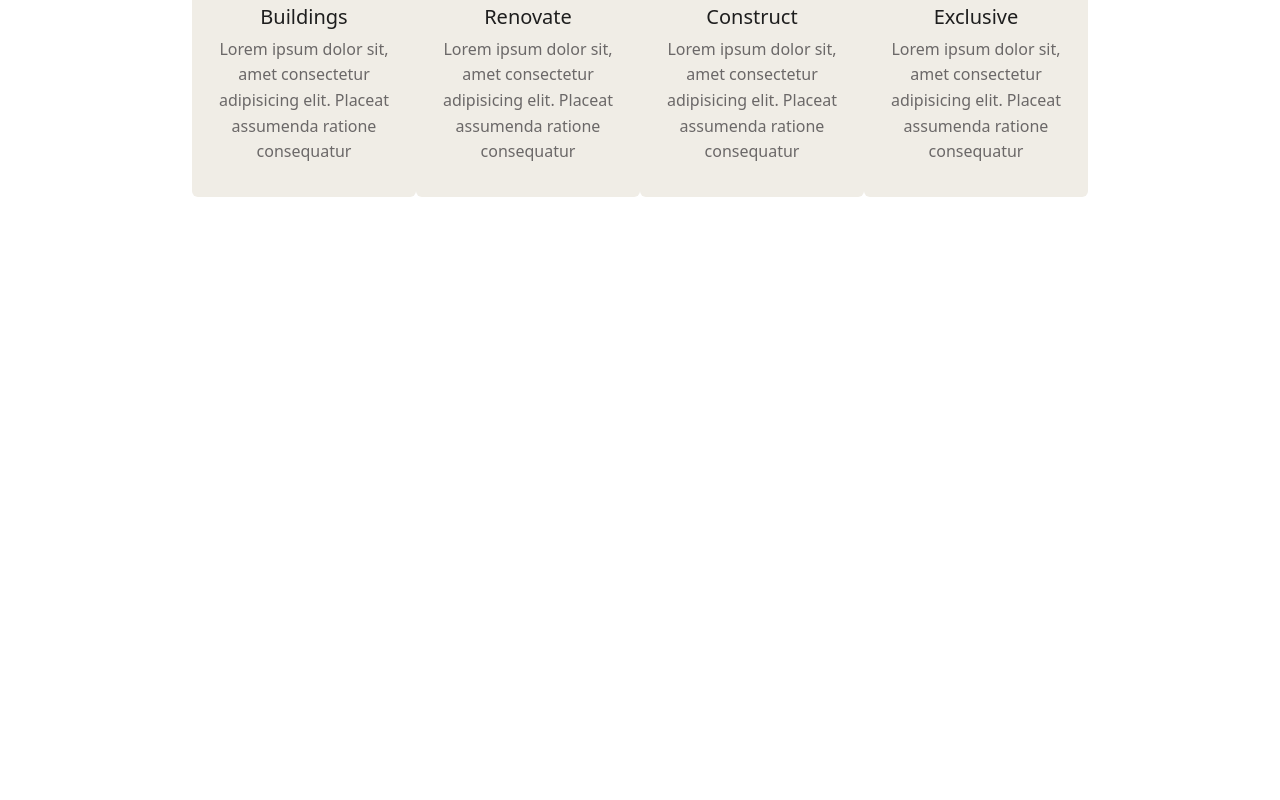
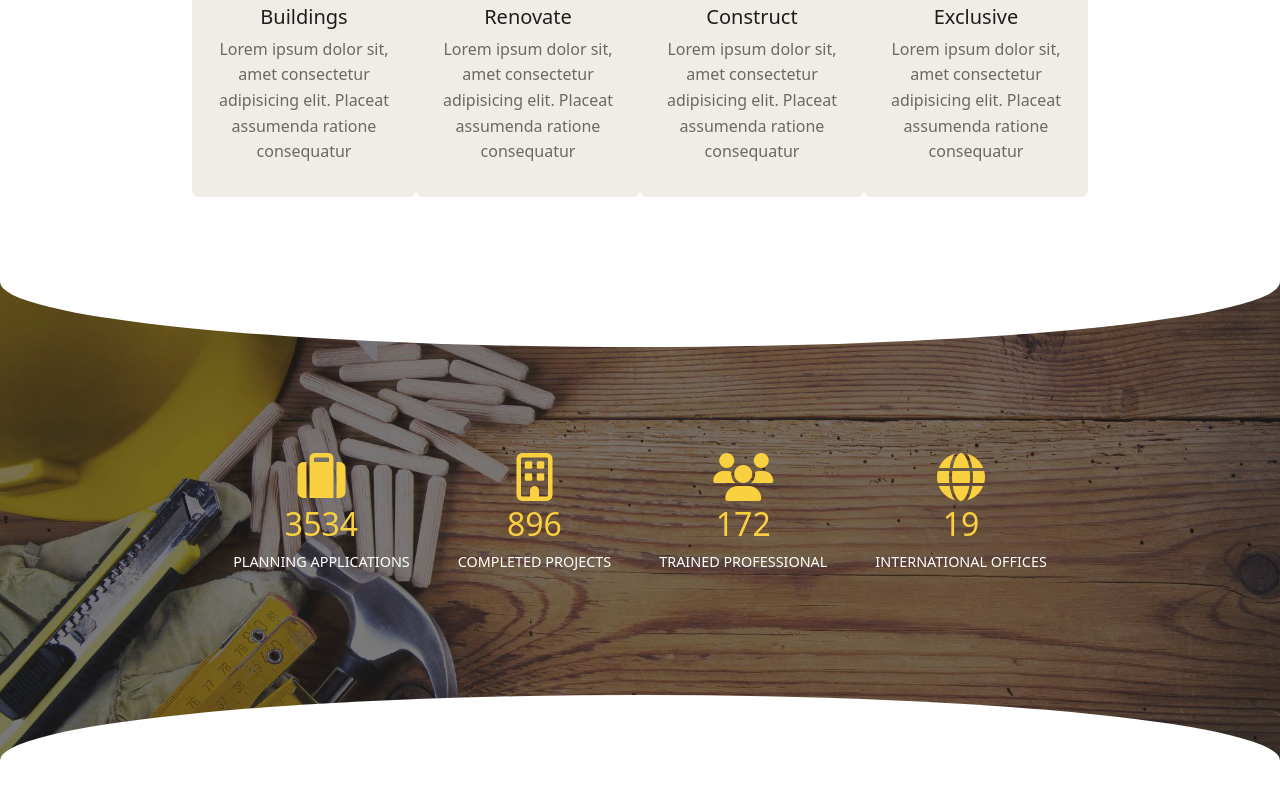
Before and after one commit to LorenzoOgnibene/proj-html-vuejs, a Vue app: page / in a window 1280 px wide. Shown: the part 1404-2204 px from the top of the page. Before the commit the page ends 1665 px from the top, so only its background shows below. Built offline with nearby package versions, Linux system fonts and the light colour scheme.

Commit message:
Add main jumbo

```diff
--- a/src/components/AppMain.vue
+++ b/src/components/AppMain.vue
@@ -1,10 +1,12 @@
 <script>
     import { store } from '../store';
     import CardElement from './CardElement.vue'
+    import MainJumbo from './MainJumbo.vue';
     export default {
         name : 'AppMain',
         components:{
             CardElement,
+            MainJumbo,
         },
 
         data() {
@@ -25,6 +27,7 @@
     <div class="cards-wrapper container-custom">
         <CardElement v-for="card in store.workChain" :cardEl="card" />
     </div>
+    <MainJumbo />
 </template>
 
 <style lang="scss" scoped>
--- /dev/null
+++ b/src/components/MainJumbo.vue
@@ -0,0 +1,76 @@
+<script>
+    import { store } from '../store';
+    export default {
+        name : 'MainJumbo',
+        data() {
+            return {
+                store
+            }
+        },
+
+    }
+</script>
+
+<template>
+    <div class="jumbo-wrapper">
+        <div class="top-wave"></div>
+        <div class="content">
+            <div class="little-card text-center" v-for="item in store.statsCompany">
+                <i :class="item.icon" class="fa-3x mb-1"></i>
+                <h2>{{ item.number }}</h2>
+                <p>{{ item.description.toUpperCase() }}</p>
+            </div>
+        </div>
+        <div class="bottom-wave"></div>
+    </div>
+</template>
+
+<style lang="scss" scoped>
+    @use '../style/partials/variables' as*;
+    @import "@fortawesome/fontawesome-free/css/all.css";
+    .jumbo-wrapper{
+        background-image: url('../assets/img/home-244125289.jpg');
+        background-position: center;
+        background-size: cover;
+        height: 500px;
+        width: 100%;
+        border-top: solid 20px white;
+        position: relative;
+        .top-wave{
+            width: 100%;
+            height: 130px;
+            border-radius: 70%;
+            background-color: white;
+            position: absolute;
+            bottom: 414px;
+        }
+
+        .bottom-wave{
+            width: 100%;
+            height: 131px;
+            border-radius: 70%;
+            background-color: white;
+            position: absolute;
+            top: 414px;
+        }
+
+        .content{
+            height: 100%;
+            @include flex-center;
+
+            .little-card{
+                padding: 0 1.5rem;
+
+                i,
+                h2{
+                    color: $icon-color;
+                }
+
+                p{
+                    color: $text-color-white;
+                    font-size: .9rem;
+                }
+            }
+        }
+    }
+</style>
--- a/src/store.js
+++ b/src/store.js
@@ -45,5 +45,28 @@ export const store = reactive({
             title : 'Exclusive',
             description : 'Lorem ipsum dolor sit, amet consectetur adipisicing elit. Placeat assumenda ratione consequatur'
          },
-    ]
+    ],
+
+    statsCompany:[
+        {
+            icon : 'fa-solid fa-suitcase',
+            number : '3534',
+            description : 'planning applications'
+        },
+        {
+            icon : 'fa-regular fa-building',
+            number : '896',
+            description : 'completed projects'
+        },
+        {
+            icon : 'fa-solid fa-users',
+            number : '172',
+            description : 'trained professional'
+        },
+        {
+            icon : 'fa-solid fa-globe',
+            number : '19',
+            description : 'international offices'
+        },
+    ],
 })
--- a/src/style/partials/_variables.scss
+++ b/src/style/partials/_variables.scss
@@ -9,6 +9,7 @@ $text-color-primary: #6b6868;
 $text-color-secondary: #1e1e1e;
 $text-color-white: #ffffff;
 $jubo-text-color: #fed23f;
+$icon-color: #f9d03f;
 
 
 //MIXIN
```
